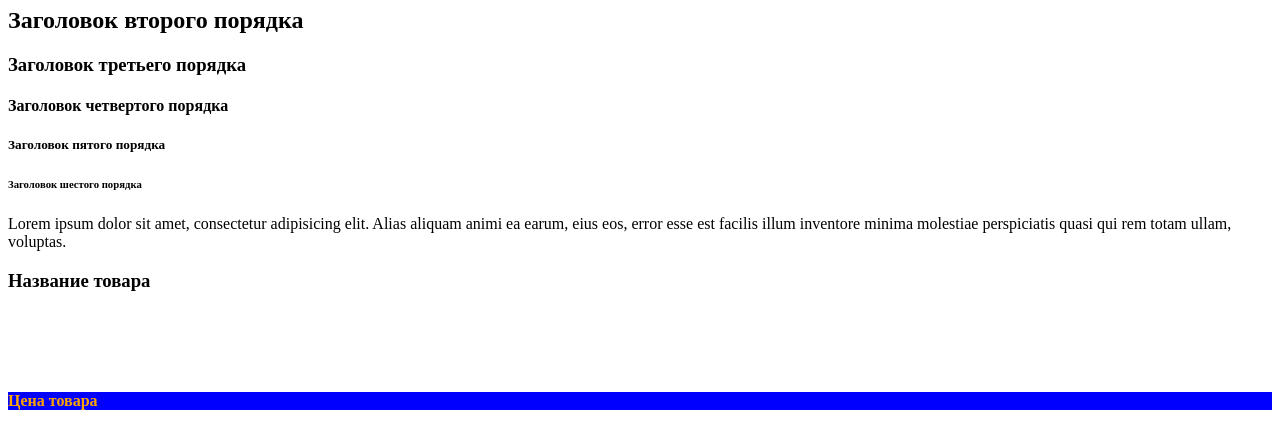
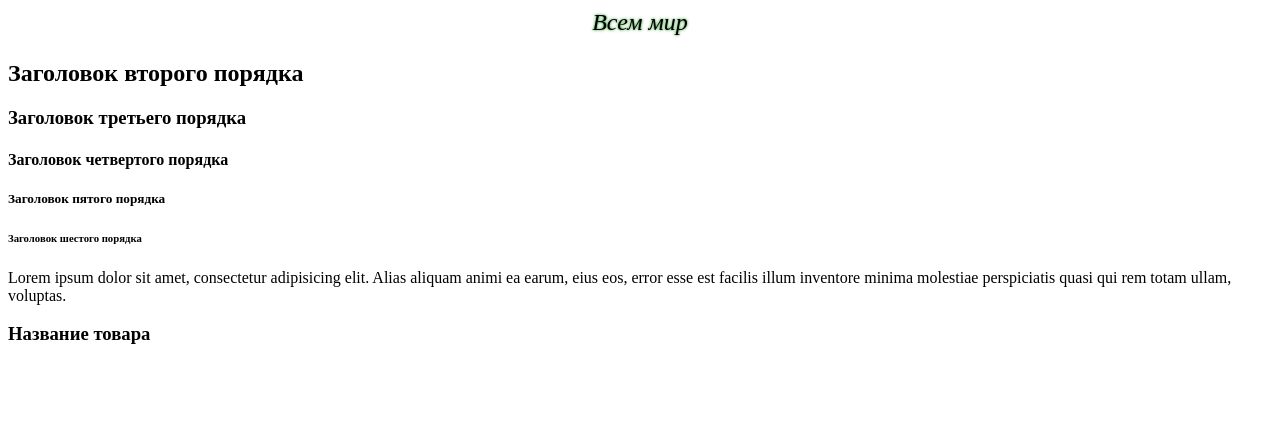
Before and after one commit to Danchick07/university2035, a plain HTML site: page index.html in a window 1280 px wide. Shown: the part 73-515 px from the top of the page. Drawn offline with Linux system fonts and the light colour scheme.

Commit message:
дабавлена фраза по центру с опр-ми стилями

```diff
--- a/index.html
+++ b/index.html
@@ -12,6 +12,7 @@
 <body>
 <!--Всё что здесь - будет отображаться на сайте-->
     <h1>Заголовок первого порядка</h1>
+    <p class="hello">Всем мир</p>
     <h2>Заголовок второго порядка</h2>
     <h3>Заголовок третьего порядка</h3>
     <h4>Заголовок четвертого порядка</h4>
--- a/style.css
+++ b/style.css
@@ -14,3 +14,10 @@ h1{
 .description{
     font-size: 50px;
 }
+
+.hello{
+    font-size: 24px;
+    font-style: italic;
+    text-align: center;
+    text-shadow: 0px 0px 3px green;
+}
```
